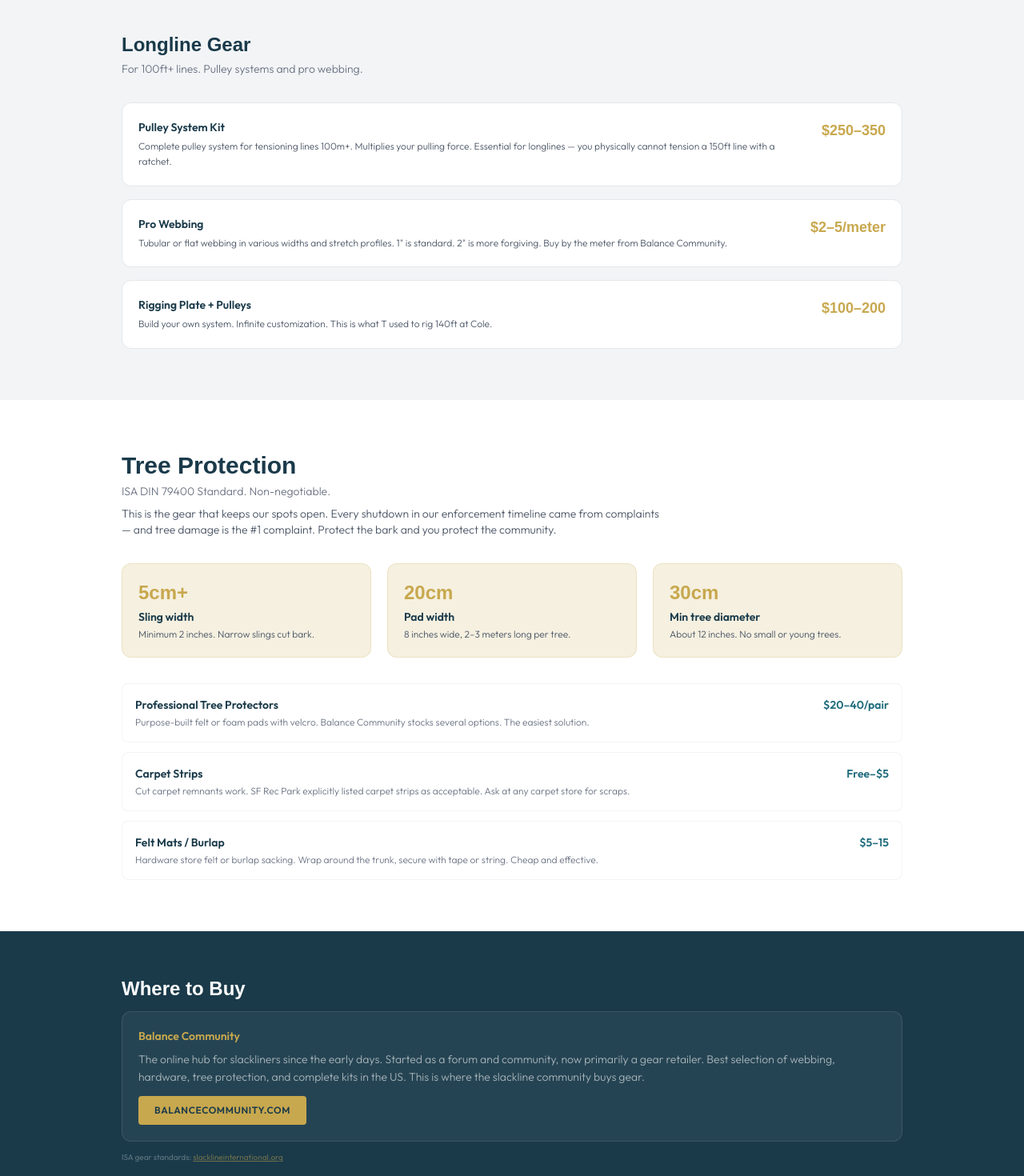
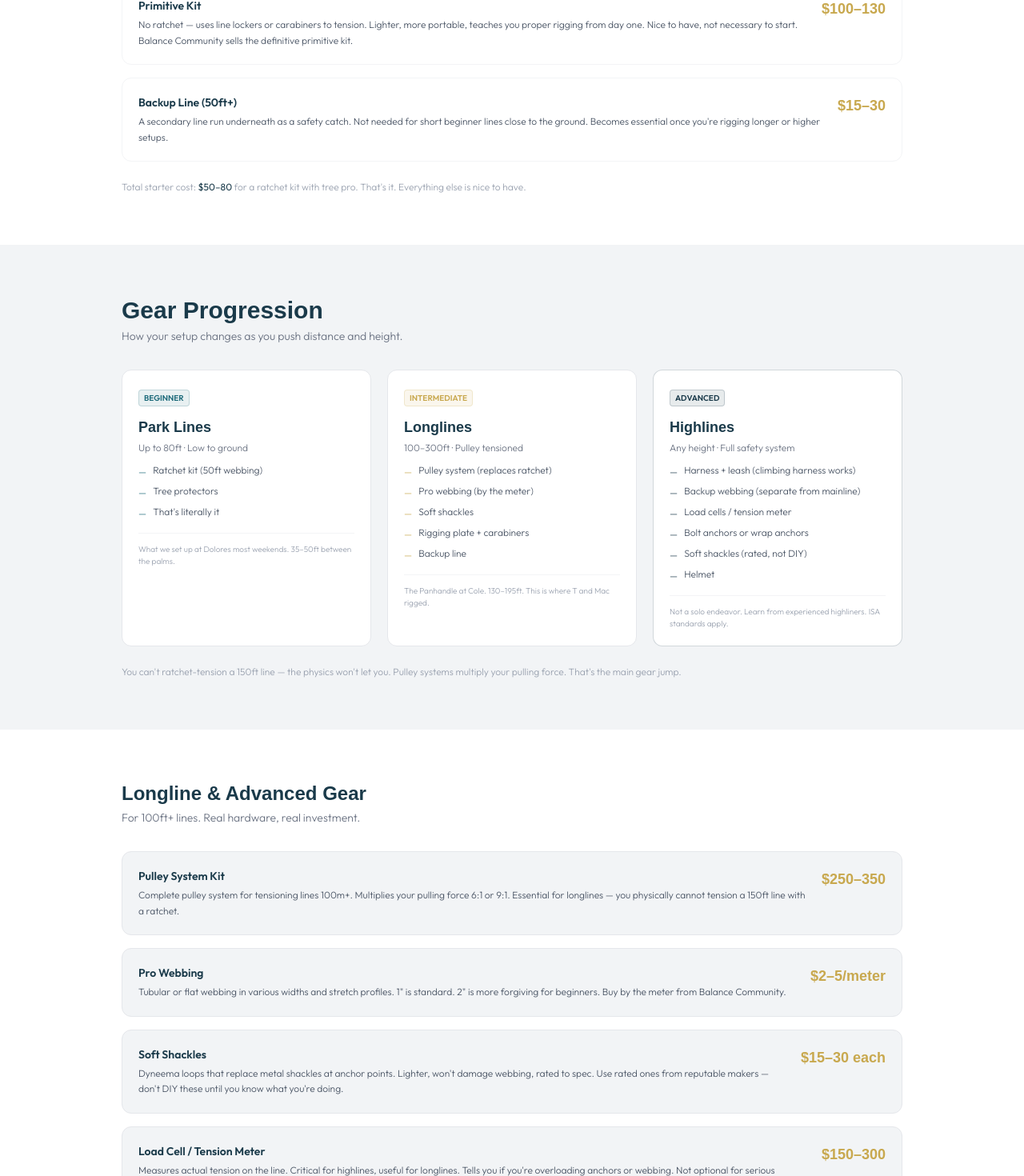
Before and after one commit to speedwarnsf/sfslackline, a Next.js app: page /gear in a window 1280 px wide. Shown: the part 756-2226 px from the top of the page at 80% size. Built offline with nearby package versions, Linux system fonts and the light colour scheme; a web font is replaced by a local one.

Commit message:
Enhance Gear page: progression section, ISA standards, cross-links, honest recommendations

```diff
--- a/src/app/gear/page.tsx
+++ b/src/app/gear/page.tsx
@@ -17,7 +17,14 @@ export default function GearPage() {
           </h1>
           <p className="text-white/60 text-sm sm:text-base font-light max-w-xl">
             Don&apos;t buy gear to start. Come to a session first and try ours.
-            When you&apos;re ready, here&apos;s what to get and where.
+            When you&apos;re ready, here&apos;s what actually matters — and what doesn&apos;t.
+          </p>
+          <p className="text-white/40 text-xs font-light mt-3">
+            New to slacklining? Start with{' '}
+            <Link href="/learn" className="text-[#C8A84E]/70 underline hover:text-[#C8A84E]">
+              how to learn
+            </Link>{' '}
+            before you buy anything.
           </p>
         </div>
       </section>
@@ -26,21 +33,33 @@ export default function GearPage() {
       <section className="bg-white py-12 sm:py-16">
         <div className="max-w-5xl mx-auto px-5 sm:px-6">
           <h2 className="font-display text-2xl sm:text-3xl font-black text-[#1A3A4A] mb-1">Beginner Kit</h2>
-          <p className="text-sm text-gray-500 font-light mb-8">Everything you need. One purchase.</p>
+          <p className="text-sm text-gray-500 font-light mb-8">Everything you need. One purchase. Walking in 10 minutes.</p>
 
           <div className="space-y-4">
             {[
               {
                 name: 'Ratchet Kit (50ft)',
-                price: '$60–80',
+                price: '$50–80',
                 rec: true,
-                desc: 'A 50ft ratchet kit with tree protectors is the standard starter setup. Gibbon, Slackline Industries, and YogaSlackers all make good ones. Gets you walking in 10 minutes.',
+                desc: 'A 50ft ratchet kit with tree protectors is the standard starter setup. Gibbon, Slackline Industries, and BC all make solid ones. Ratchet does the tensioning for you — clip in, crank, walk. Best bang for the buck.',
+              },
+              {
+                name: 'Tree Protectors',
+                price: '$20–40',
+                rec: true,
+                desc: 'Most kits include basic tree pro. If yours doesn\'t, or if you want real padding, get dedicated felt or foam wraps. Non-negotiable — this is what keeps our spots open. See our safety page for ISA standards.',
               },
               {
                 name: 'Primitive Kit',
                 price: '$100–130',
                 rec: false,
-                desc: 'No ratchet — uses line lockers or carabiners to tension. Lighter, more portable, teaches you proper rigging. Balance Community sells the definitive primitive kit.',
+                desc: 'No ratchet — uses line lockers or carabiners to tension. Lighter, more portable, teaches you proper rigging from day one. Nice to have, not necessary to start. Balance Community sells the definitive primitive kit.',
+              },
+              {
+                name: 'Backup Line (50ft+)',
+                price: '$15–30',
+                rec: false,
+                desc: 'A secondary line run underneath as a safety catch. Not needed for short beginner lines close to the ground. Becomes essential once you\'re rigging longer or higher setups.',
               },
             ].map((item) => (
               <div key={item.name} className={`p-5 rounded-xl border ${item.rec ? 'border-[#C8A84E]/30 bg-[#F5F0E0]/30' : 'border-gray-100'}`}>
@@ -57,22 +76,113 @@ export default function GearPage() {
               </div>
             ))}
           </div>
+
+          <p className="text-xs text-gray-400 font-light mt-6">
+            Total starter cost: <strong className="text-[#1A3A4A]">$50–80</strong> for a ratchet kit with tree pro.
+            That&apos;s it. Everything else is nice to have.
+          </p>
         </div>
       </section>
 
-      {/* Longline / Advanced */}
+      {/* Gear Progression */}
       <section className="bg-[#F2F4F6] py-12 sm:py-16">
         <div className="max-w-5xl mx-auto px-5 sm:px-6">
-          <h2 className="font-display text-2xl font-black text-[#1A3A4A] mb-1">Longline Gear</h2>
-          <p className="text-sm text-gray-500 font-light mb-8">For 100ft+ lines. Pulley systems and pro webbing.</p>
+          <h2 className="font-display text-2xl sm:text-3xl font-black text-[#1A3A4A] mb-1">Gear Progression</h2>
+          <p className="text-sm text-gray-500 font-light mb-8">
+            How your setup changes as you push distance and height.
+          </p>
+
+          <div className="grid sm:grid-cols-3 gap-5">
+            {/* Beginner */}
+            <div className="p-5 rounded-xl bg-white border border-gray-200">
+              <div className="text-[10px] px-1.5 py-0.5 bg-[#1E6B7B]/10 text-[#1E6B7B] border border-[#1E6B7B]/20 rounded font-semibold inline-block mb-3">BEGINNER</div>
+              <h3 className="font-display text-lg font-black text-[#1A3A4A] mb-1">Park Lines</h3>
+              <p className="text-xs text-gray-500 font-light mb-3">Up to 80ft · Low to ground</p>
+              <ul className="space-y-2">
+                {['Ratchet kit (50ft webbing)', 'Tree protectors', 'That\'s literally it'].map((item) => (
+                  <li key={item} className="text-xs text-gray-600 font-light flex items-start gap-2">
+                    <span className="text-[#1E6B7B] mt-0.5 shrink-0">—</span>
+                    {item}
+                  </li>
+                ))}
+              </ul>
+              <p className="text-[10px] text-gray-400 font-light mt-4 border-t border-gray-100 pt-3">
+                What we set up at Dolores most weekends. 35–50ft between the palms.
+              </p>
+            </div>
+
+            {/* Longline */}
+            <div className="p-5 rounded-xl bg-white border border-gray-200">
+              <div className="text-[10px] px-1.5 py-0.5 bg-[#C8A84E]/10 text-[#C8A84E] border border-[#C8A84E]/20 rounded font-semibold inline-block mb-3">INTERMEDIATE</div>
+              <h3 className="font-display text-lg font-black text-[#1A3A4A] mb-1">Longlines</h3>
+              <p className="text-xs text-gray-500 font-light mb-3">100–300ft · Pulley tensioned</p>
+              <ul className="space-y-2">
+                {[
+                  'Pulley system (replaces ratchet)',
+                  'Pro webbing (by the meter)',
+                  'Soft shackles',
+                  'Rigging plate + carabiners',
+                  'Backup line',
+                ].map((item) => (
+                  <li key={item} className="text-xs text-gray-600 font-light flex items-start gap-2">
+                    <span className="text-[#C8A84E] mt-0.5 shrink-0">—</span>
+                    {item}
+                  </li>
+                ))}
+              </ul>
+              <p className="text-[10px] text-gray-400 font-light mt-4 border-t border-gray-100 pt-3">
+                The Panhandle at Cole. 130–195ft. This is where T and Mac rigged.
+              </p>
+            </div>
+
+            {/* Highline */}
+            <div className="p-5 rounded-xl bg-white border border-[#1A3A4A]/20">
+              <div className="text-[10px] px-1.5 py-0.5 bg-[#1A3A4A]/10 text-[#1A3A4A] border border-[#1A3A4A]/20 rounded font-semibold inline-block mb-3">ADVANCED</div>
+              <h3 className="font-display text-lg font-black text-[#1A3A4A] mb-1">Highlines</h3>
+              <p className="text-xs text-gray-500 font-light mb-3">Any height · Full safety system</p>
+              <ul className="space-y-2">
+                {[
+                  'Harness + leash (climbing harness works)',
+                  'Backup webbing (separate from mainline)',
+                  'Load cells / tension meter',
+                  'Bolt anchors or wrap anchors',
+                  'Soft shackles (rated, not DIY)',
+                  'Helmet',
+                ].map((item) => (
+                  <li key={item} className="text-xs text-gray-600 font-light flex items-start gap-2">
+                    <span className="text-[#1A3A4A] mt-0.5 shrink-0">—</span>
+                    {item}
+                  </li>
+                ))}
+              </ul>
+              <p className="text-[10px] text-gray-400 font-light mt-4 border-t border-gray-100 pt-3">
+                Not a solo endeavor. Learn from experienced highliners. ISA standards apply.
+              </p>
+            </div>
+          </div>
+
+          <p className="text-xs text-gray-400 font-light mt-6">
+            You can&apos;t ratchet-tension a 150ft line — the physics won&apos;t let you.
+            Pulley systems multiply your pulling force. That&apos;s the main gear jump.
+          </p>
+        </div>
+      </section>
+
+      {/* Longline Gear Detail */}
+      <section className="bg-white py-12 sm:py-16">
+        <div className="max-w-5xl mx-auto px-5 sm:px-6">
+          <h2 className="font-display text-2xl font-black text-[#1A3A4A] mb-1">Longline &amp; Advanced Gear</h2>
+          <p className="text-sm text-gray-500 font-light mb-8">For 100ft+ lines. Real hardware, real investment.</p>
 
           <div className="space-y-4">
             {[
-              { name: 'Pulley System Kit', price: '$250–350', desc: 'Complete pulley system for tensioning lines 100m+. Multiplies your pulling force. Essential for longlines — you physically cannot tension a 150ft line with a ratchet.' },
-              { name: 'Pro Webbing', price: '$2–5/meter', desc: 'Tubular or flat webbing in various widths and stretch profiles. 1" is standard. 2" is more forgiving. Buy by the meter from Balance Community.' },
-              { name: 'Rigging Plate + Pulleys', price: '$100–200', desc: 'Build your own system. Infinite customization. This is what T used to rig 140ft at Cole.' },
+              { name: 'Pulley System Kit', price: '$250–350', desc: 'Complete pulley system for tensioning lines 100m+. Multiplies your pulling force 6:1 or 9:1. Essential for longlines — you physically cannot tension a 150ft line with a ratchet.' },
+              { name: 'Pro Webbing', price: '$2–5/meter', desc: 'Tubular or flat webbing in various widths and stretch profiles. 1" is standard. 2" is more forgiving for beginners. Buy by the meter from Balance Community.' },
+              { name: 'Soft Shackles', price: '$15–30 each', desc: 'Dyneema loops that replace metal shackles at anchor points. Lighter, won\'t damage webbing, rated to spec. Use rated ones from reputable makers — don\'t DIY these until you know what you\'re doing.' },
+              { name: 'Load Cell / Tension Meter', price: '$150–300', desc: 'Measures actual tension on the line. Critical for highlines, useful for longlines. Tells you if you\'re overloading anchors or webbing. Not optional for serious rigging.' },
+              { name: 'Rigging Plate + Pulleys', price: '$100–200', desc: 'Build your own system. Infinite customization. This is what T used to rig 140ft at Cole in the Panhandle.' },
             ].map((item) => (
-              <div key={item.name} className="p-5 rounded-xl bg-white border border-gray-200">
+              <div key={item.name} className="p-5 rounded-xl bg-[#F2F4F6] border border-gray-200">
                 <div className="flex items-start justify-between gap-4">
                   <div>
                     <h3 className="font-semibold text-sm text-[#1A3A4A]">{item.name}</h3>
@@ -87,41 +197,44 @@ export default function GearPage() {
       </section>
 
       {/* Tree Protection — ISA Standards */}
-      <section className="bg-white py-12 sm:py-16">
+      <section className="bg-[#F5F0E0] py-12 sm:py-16">
         <div className="max-w-5xl mx-auto px-5 sm:px-6">
           <h2 className="font-display text-2xl sm:text-3xl font-black text-[#1A3A4A] mb-1">Tree Protection</h2>
-          <p className="text-sm text-gray-500 font-light mb-2">ISA DIN 79400 Standard. Non-negotiable.</p>
-          <p className="text-sm text-gray-600 font-light mb-8 max-w-2xl">
-            This is the gear that keeps our spots open. Every shutdown in our enforcement timeline
-            came from complaints — and tree damage is the #1 complaint. Protect the bark and
-            you protect the community.
+          <p className="text-sm text-[#1A3A4A]/60 font-light mb-2">ISA DIN 79400 Standard. Non-negotiable.</p>
+          <p className="text-sm text-[#1A3A4A]/50 font-light mb-8 max-w-2xl">
+            Every shutdown in our{' '}
+            <Link href="/safety" className="text-[#1E6B7B] underline hover:text-[#1E6B7B]/80">
+              enforcement timeline
+            </Link>{' '}
+            came from complaints — and tree damage is the #1 complaint.
+            Protect the bark and you protect the community.
           </p>
 
           <div className="grid sm:grid-cols-3 gap-5 mb-8">
-            <div className="p-5 rounded-xl bg-[#F5F0E0] border border-[#C8A84E]/20">
+            <div className="p-5 rounded-xl bg-white border border-[#C8A84E]/20">
               <h3 className="font-display text-2xl font-black text-[#C8A84E]">5cm+</h3>
               <p className="text-sm font-semibold text-[#1A3A4A] mt-1">Sling width</p>
               <p className="text-xs text-gray-600 font-light mt-1">Minimum 2 inches. Narrow slings cut bark.</p>
             </div>
-            <div className="p-5 rounded-xl bg-[#F5F0E0] border border-[#C8A84E]/20">
-              <h3 className="font-display text-2xl font-black text-[#C8A84E]">20cm</h3>
-              <p className="text-sm font-semibold text-[#1A3A4A] mt-1">Pad width</p>
+            <div className="p-5 rounded-xl bg-white border border-[#C8A84E]/20">
+              <h3 className="font-display text-2xl font-black text-[#C8A84E]">20cm &times; 2–3m</h3>
+              <p className="text-sm font-semibold text-[#1A3A4A] mt-1">Pad size</p>
               <p className="text-xs text-gray-600 font-light mt-1">8 inches wide, 2–3 meters long per tree.</p>
             </div>
-            <div className="p-5 rounded-xl bg-[#F5F0E0] border border-[#C8A84E]/20">
+            <div className="p-5 rounded-xl bg-white border border-[#C8A84E]/20">
               <h3 className="font-display text-2xl font-black text-[#C8A84E]">30cm</h3>
-              <p className="text-sm font-semibold text-[#1A3A4A] mt-1">Min tree diameter</p>
-              <p className="text-xs text-gray-600 font-light mt-1">About 12 inches. No small or young trees.</p>
+              <p className="text-sm font-semibold text-[#1A3A4A] mt-1">Min trunk diameter</p>
+              <p className="text-xs text-gray-600 font-light mt-1">About 12 inches. No small or young trees. Ever.</p>
             </div>
           </div>
 
           <div className="space-y-3">
             {[
-              { name: 'Professional Tree Protectors', price: '$20–40/pair', desc: 'Purpose-built felt or foam pads with velcro. Balance Community stocks several options. The easiest solution.' },
+              { name: 'Professional Tree Protectors', price: '$20–40/pair', desc: 'Purpose-built felt or foam pads with velcro. Balance Community stocks several options. Easiest solution — wrap, velcro, done.' },
               { name: 'Carpet Strips', price: 'Free–$5', desc: 'Cut carpet remnants work. SF Rec Park explicitly listed carpet strips as acceptable. Ask at any carpet store for scraps.' },
               { name: 'Felt Mats / Burlap', price: '$5–15', desc: 'Hardware store felt or burlap sacking. Wrap around the trunk, secure with tape or string. Cheap and effective.' },
             ].map((item) => (
-              <div key={item.name} className="p-4 rounded-lg border border-gray-100">
+              <div key={item.name} className="p-4 rounded-lg bg-white border border-[#C8A84E]/10">
                 <div className="flex items-start justify-between gap-4">
                   <div>
                     <h3 className="font-semibold text-sm text-[#1A3A4A]">{item.name}</h3>
@@ -132,6 +245,13 @@ export default function GearPage() {
               </div>
             ))}
           </div>
+
+          <p className="text-xs text-[#1A3A4A]/40 font-light mt-6">
+            Full tree protection details on our{' '}
+            <Link href="/safety" className="text-[#1E6B7B] underline">safety page</Link>.
+            ISA tree protection guidelines:{' '}
+            <a href="https://slacklineinternational.org/tree-protection/" target="_blank" rel="noopener noreferrer" className="text-[#1E6B7B] underline">slacklineinternational.org</a>
+          </p>
         </div>
       </section>
 
@@ -142,9 +262,10 @@ export default function GearPage() {
           <div className="p-5 rounded-xl bg-white/5 border border-white/10">
             <h3 className="font-semibold text-sm text-[#C8A84E] mb-2">Balance Community</h3>
             <p className="text-white/60 text-sm font-light leading-relaxed">
-              The online hub for slackliners since the early days. Started as a forum and community,
-              now primarily a gear retailer. Best selection of webbing, hardware, tree protection, and
-              complete kits in the US. This is where the slackline community buys gear.
+              The go-to shop for slackliners. Started as a forum and community,
+              now the best gear retailer in the US. Webbing, hardware, tree protection,
+              complete kits, primitive kits — they stock everything and actually know
+              what they&apos;re selling. Not a random Amazon brand.
             </p>
             <a
               href="https://balancecommunity.com"
@@ -155,8 +276,19 @@ export default function GearPage() {
               balancecommunity.com
             </a>
           </div>
-          <p className="text-white/30 text-[10px] mt-3">
-            ISA gear standards: <a href="https://slacklineinternational.org/isa-gear-standards/" target="_blank" rel="noopener noreferrer" className="text-[#C8A84E]/50 underline">slacklineinternational.org</a>
+
+          <div className="p-4 rounded-xl bg-white/5 border border-white/10 mt-4">
+            <h3 className="font-semibold text-sm text-white/70 mb-1">Amazon / Generic Kits</h3>
+            <p className="text-white/40 text-xs font-light leading-relaxed">
+              Fine for a first ratchet kit if you just want to try it. Gibbon and Slackline Industries
+              both sell on Amazon. Just check that tree protectors are included. Don&apos;t buy unbranded
+              webbing for anything beyond a park line — you want rated gear for longer or higher setups.
+            </p>
+          </div>
+
+          <p className="text-white/30 text-[10px] mt-4">
+            ISA gear standards:{' '}
+            <a href="https://slacklineinternational.org/isa-gear-standards/" target="_blank" rel="noopener noreferrer" className="text-[#C8A84E]/50 underline">slacklineinternational.org</a>
           </p>
         </div>
       </section>
@@ -164,14 +296,20 @@ export default function GearPage() {
       {/* CTA */}
       <section className="bg-[#1E6B7B] py-10">
         <div className="max-w-5xl mx-auto px-5 sm:px-6 text-center">
-          <h2 className="font-display text-xl font-black text-white mb-2">Still not sure?</h2>
+          <h2 className="font-display text-xl font-black text-white mb-2">Still not sure what to get?</h2>
           <p className="text-sm font-light text-white/70 mb-5">
             Come to a session. Try different setups. Everyone loves talking gear.
           </p>
-          <div className="flex gap-3 justify-center">
+          <div className="flex gap-3 justify-center flex-wrap">
+            <Link
+              href="/learn"
+              className="inline-block bg-[#C8A84E] text-[#1A3A4A] px-5 py-2.5 rounded text-xs font-semibold uppercase tracking-wider hover:bg-[#B8983E] transition-colors"
+            >
+              Learn to Slackline
+            </Link>
             <Link
               href="/spots"
-              className="inline-block bg-[#C8A84E] text-[#1A3A4A] px-5 py-2.5 rounded text-xs font-semibold uppercase tracking-wider hover:bg-[#B8983E] transition-colors"
+              className="inline-block border border-white/30 text-white px-5 py-2.5 rounded text-xs font-semibold uppercase tracking-wider hover:bg-white/10 transition-colors"
             >
               Find a Spot
             </Link>
@@ -179,7 +317,7 @@ export default function GearPage() {
               href="/safety"
               className="inline-block border border-white/30 text-white px-5 py-2.5 rounded text-xs font-semibold uppercase tracking-wider hover:bg-white/10 transition-colors"
             >
-              Safety & Legal
+              Safety &amp; Legal
             </Link>
           </div>
         </div>
```
